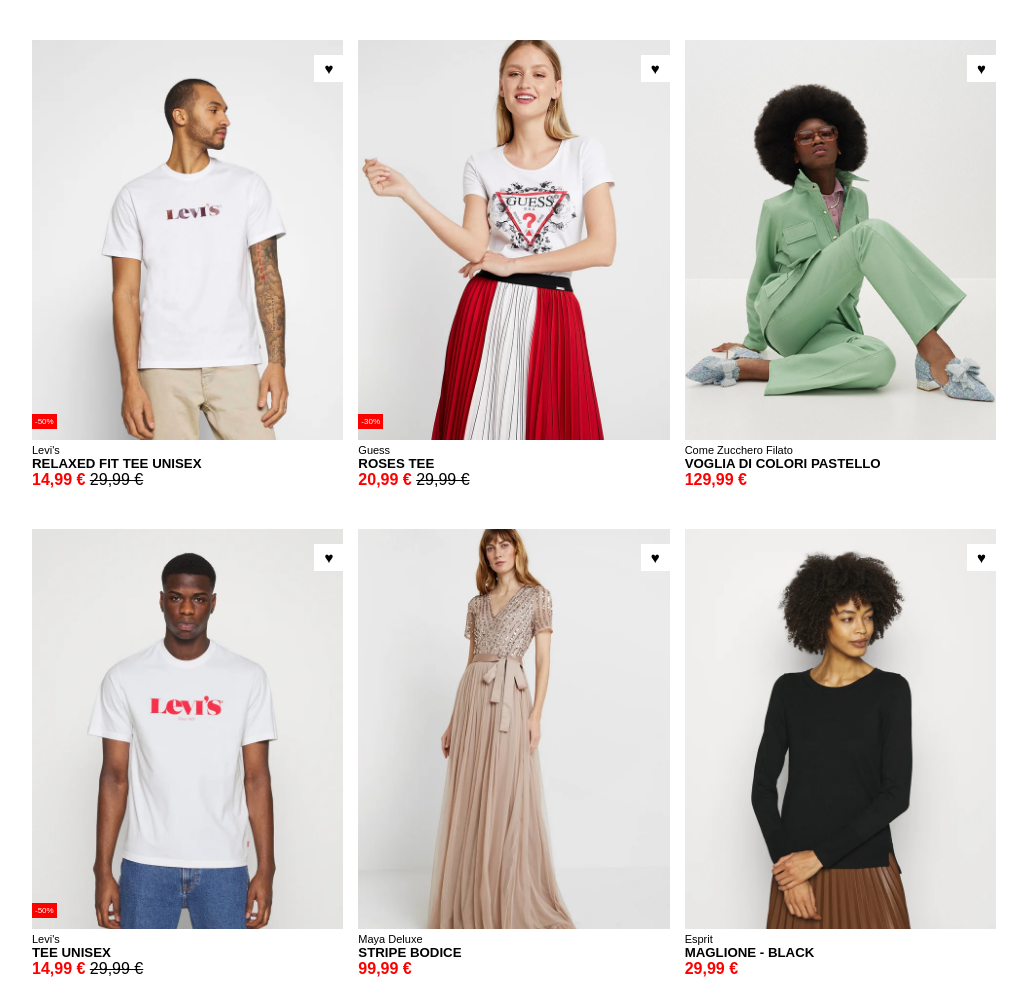
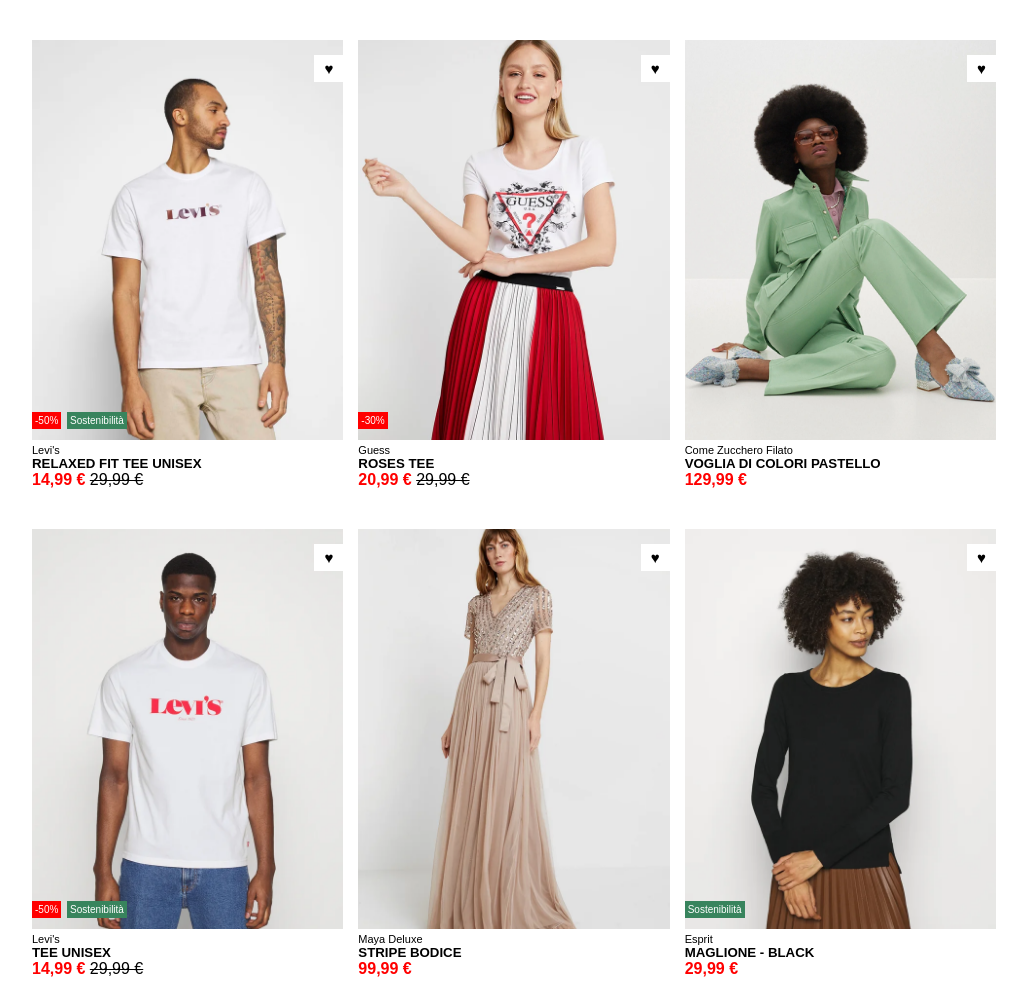
Before and after one commit to andrea-nuzzo/html-css-boolando, a plain HTML site: page index.html in a window 1280 px wide. Shown: the whole page, without its empty margins (96-1123 px from the left). Drawn offline with Linux system fonts and the light colour scheme.

Commit message:
html css - added sustainability

```diff
--- a/css/style.css
+++ b/css/style.css
@@ -66,7 +66,7 @@
     left: 0;
     background-color: red;
     color: white;
-    font-size: 8px;
+    font-size: 10px;
     text-align: center;
     padding: 3px;
 }
@@ -82,8 +82,22 @@
     padding: 5px 10px;
 }
 
-.sale30{
+.sustainability{
+    position: absolute;
+    bottom: 15px;
+    left: 0;
+    background-color:#38845d;
+    color: white;
+    font-size: 10px;
+    text-align: center;
+    padding: 3px;
 
+}
+
+.ws{
+    position: absolute;
+    bottom: 15px;
+    left: 35px
 }
 
 
--- a/index.html
+++ b/index.html
@@ -13,6 +13,7 @@
             <div class="box">
                 <div class="heart">&hearts;</div>
                 <div class="sale">-50%</div>
+                <div class="sustainability ws">Sostenibilit&agrave;</div>
                 <img class="front" src="img/1.webp" alt="maglia levi's">
                 <img class="back" src="img/1b.webp" alt="maglia levi's">
             </div>
@@ -81,6 +82,7 @@
             <div class="box">
                 <div class="heart">&hearts;</div>
                 <div class="sale">-50%</div>
+                <div class="sustainability ws">Sostenibilit&agrave;</div>
                 <img class="front" src="img/4.webp" alt="maglia levi's">
                 <img class="back" src="img/4b.webp" alt="maglia levi's">
             </div>
@@ -91,6 +93,7 @@
             </div>
             <div class="box">
                 <div class="heart">&hearts;</div>
+                <div class="sustainability">Sostenibilit&agrave;</div>
                 <img class="front" src="img/6.webp" alt="maglione nero">
                 <img class="back" src="img/6b.webp" alt="maglione nero">
             </div>
```
